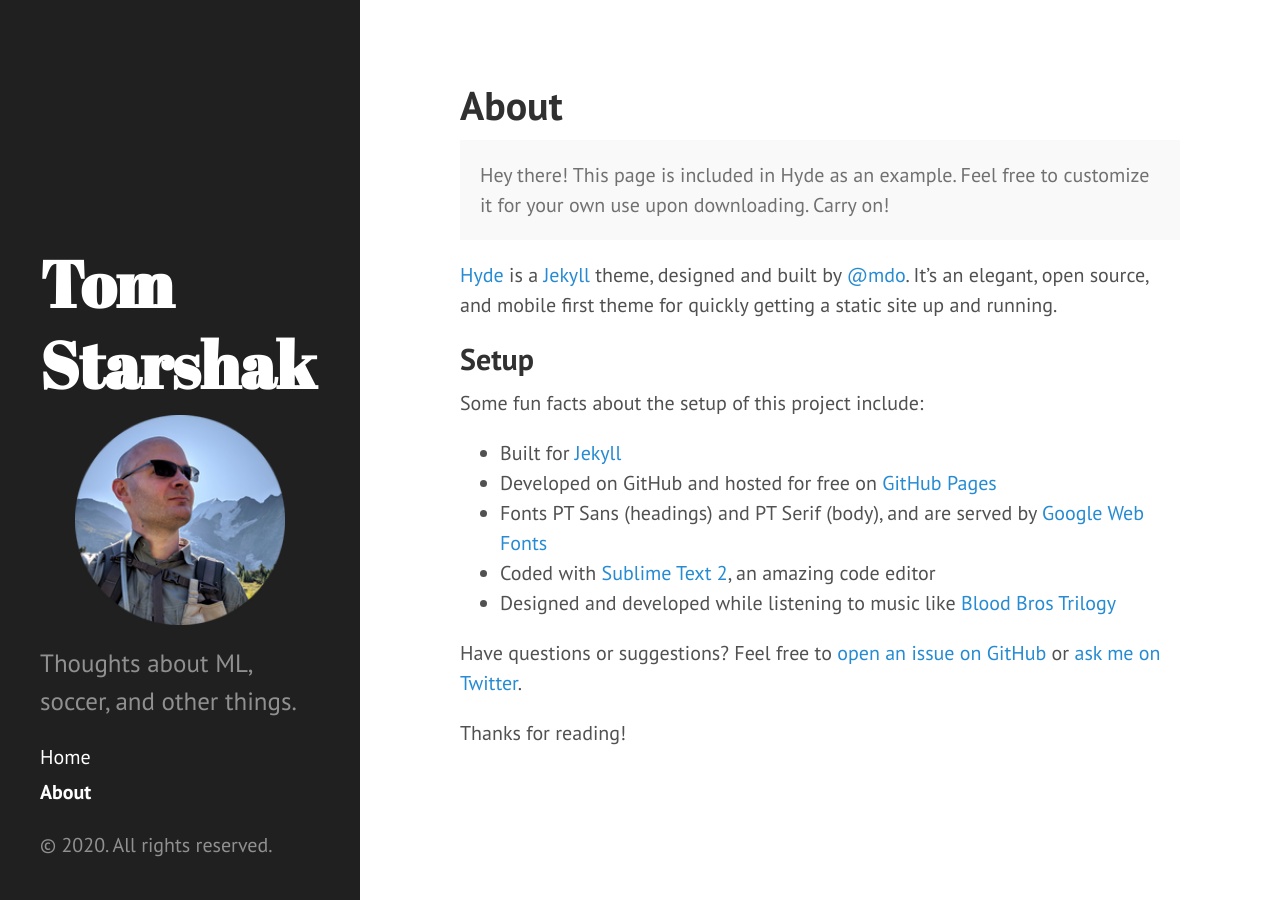
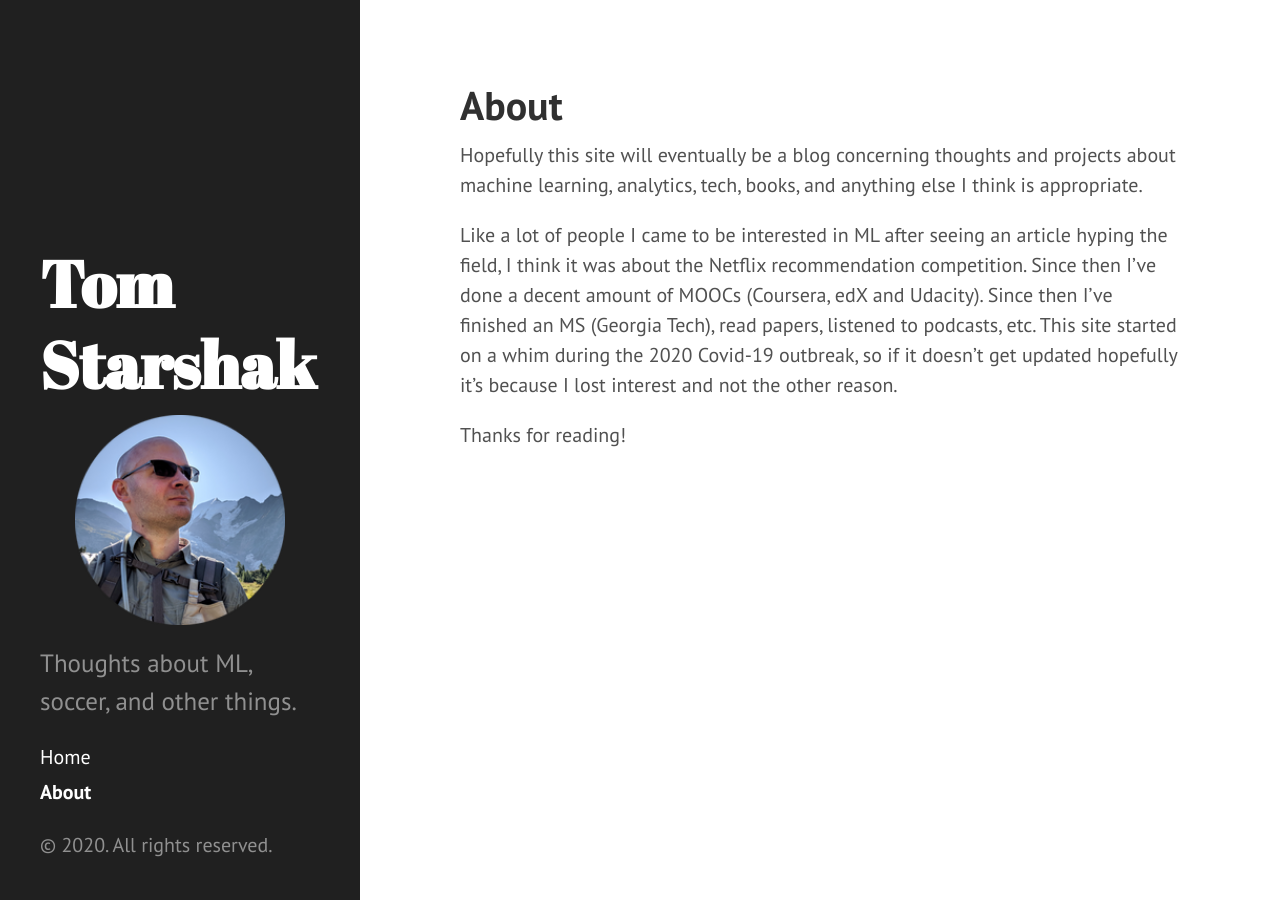
Before and after one commit to TomStarshak/TomStarshak.github.io, a Jekyll site: the page built from about.md, in a window 1280 px wide. Built offline with Jekyll 4.4.1, drawn with Linux system fonts in a browser that asks for light colours.

Commit message:
updated about page

```diff
--- a/_includes/sidebar.html
+++ b/_includes/sidebar.html
@@ -28,7 +28,7 @@
       {% endfor %}
 
       <!-- <a class="sidebar-nav-item" href="{{ site.github.repo }}/archive/v{{ site.version }}.zip">Download</a> -->
-      <!-- <a class="sidebar-nav-item" href="{{ site.github.repo }}">GitHub project</a> -->
+      <a class="sidebar-nav-item" href="{{ site.github.repo }}"><i class="fa fa-github-square fa-3x"></i></a>
       <!-- <span class="sidebar-nav-item">Currently v{{ site.version }}</span> -->
     </nav>
 
--- a/about.md
+++ b/about.md
@@ -3,22 +3,11 @@ layout: page
 title: About
 ---
 
-<p class="message">
-  Hey there! This page is included in Hyde as an example. Feel free to customize it for your own use upon downloading. Carry on!
-</p>
 
-[Hyde](http://mdo.github.io/hyde) is a [Jekyll](http://jekyllrb.com) theme, designed and built by [@mdo](https://twitter.com/mdo). It's an elegant, open source, and mobile first theme for quickly getting a static site up and running.
+Hopefully this site will eventually be a blog concerning thoughts and projects about machine learning, analytics, tech, books, and anything else I think is appropriate.
 
-## Setup
+Like a lot of people I came to be interested in ML after seeing an article hyping the field, I think it was about the Netflix recommendation competition. Since then I've done a decent amount of MOOCs (Coursera, edX  and Udacity).
+Since then I've finished an MS (Georgia Tech), read papers, listened to podcasts, etc. This site started on a whim during the 2020 Covid-19 outbreak, so if it doesn't get updated hopefully it's because I lost interest and not the other reason.
 
-Some fun facts about the setup of this project include:
-
-* Built for [Jekyll](http://jekyllrb.com)
-* Developed on GitHub and hosted for free on [GitHub Pages](https://pages.github.com)
-* Fonts PT Sans (headings) and PT Serif (body), and are served by [Google Web Fonts](http://www.google.com/webfonts)
-* Coded with [Sublime Text 2](http://sublimetext.org), an amazing code editor
-* Designed and developed while listening to music like [Blood Bros Trilogy](https://soundcloud.com/maddecent/sets/blood-bros-series)
-
-Have questions or suggestions? Feel free to [open an issue on GitHub](https://github.com/mdo/hyde/issues/new) or [ask me on Twitter](https://twitter.com/mdo).
 
 Thanks for reading!
```
